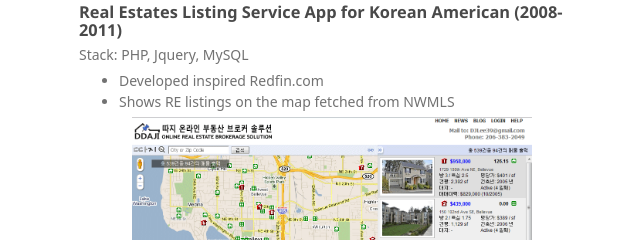
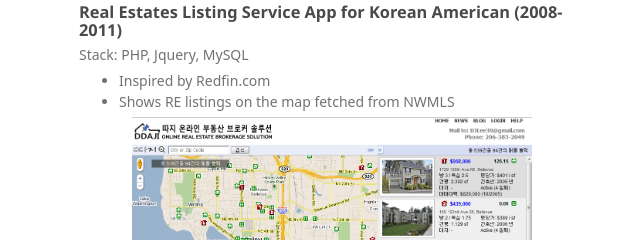
Before and after one commit to halee9/halee9.github.io, a plain HTML site: page index.html in a window 1280 px wide. Shown: the part 1901-2141 px from the top of the page, 491-1131 px from the left. Drawn offline with Linux system fonts and the light colour scheme; a web font is replaced by a local one.

Commit message:
first commit

```diff
--- a/index.html
+++ b/index.html
@@ -85,7 +85,7 @@
           <div>Stack: PHP, Jquery, MySQL</div>
         </div>
         <ul style="margin: 5px 0 5px 0">
-          <li>Developed inspired Redfin.com</li>
+          <li>Inspired by Redfin.com</li>
           <li>Shows RE listings on the map fetched from NWMLS</li>
         </ul>
         <div style="text-align: center">
```
